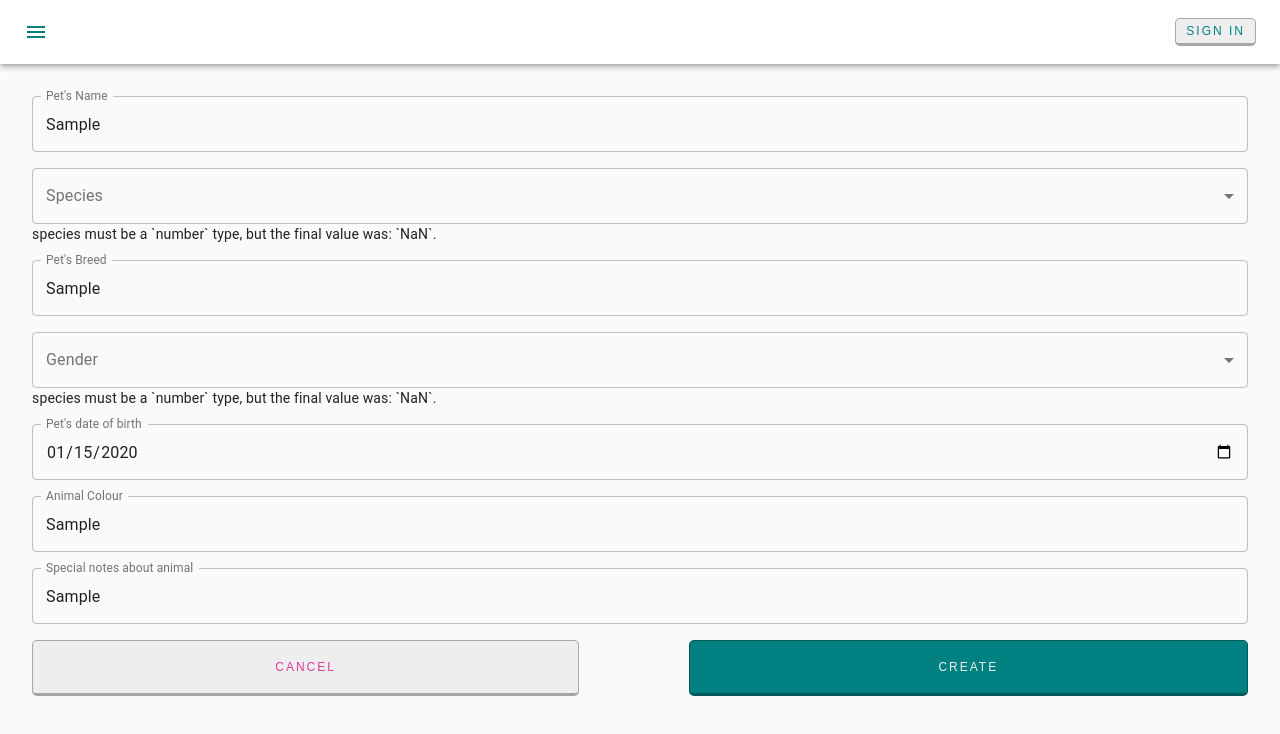
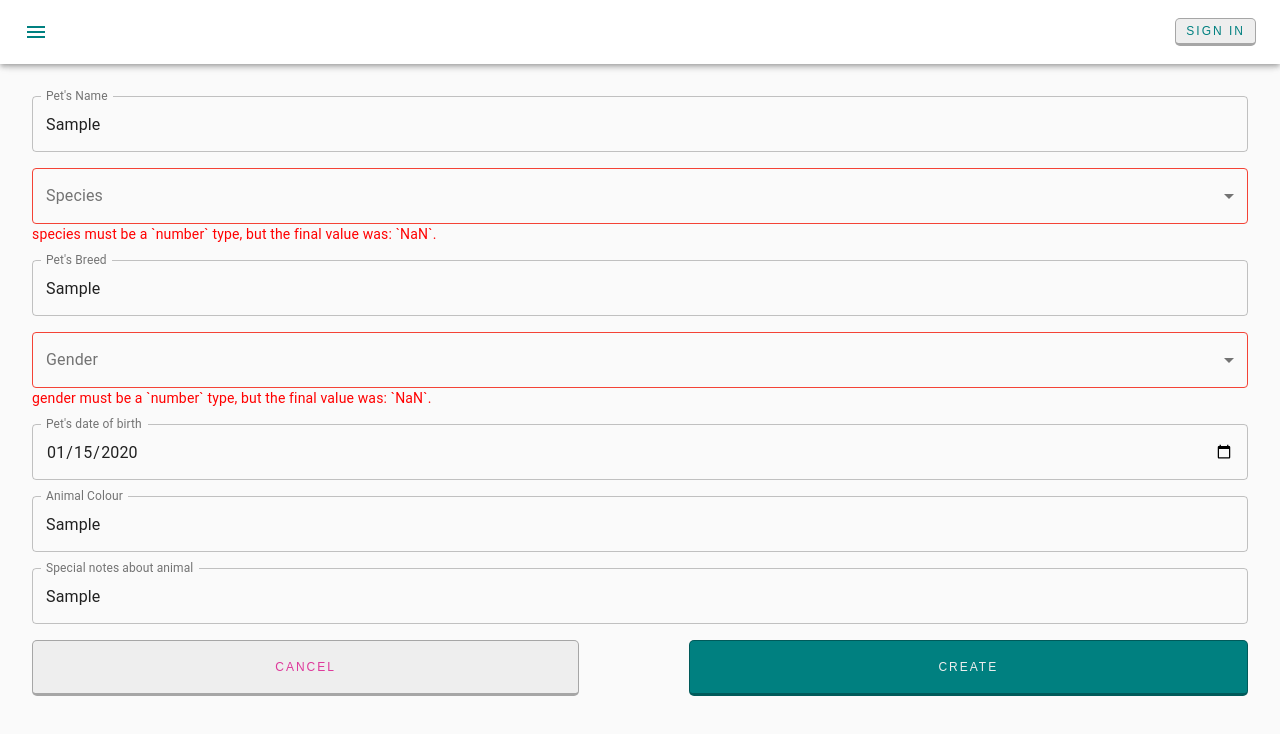
Before and after one commit to irynaborsuk/pet-documents, a React (Create React App) app: page /create-pet-form in a window 1280 px wide. Both pictures are taken after typing "Sample", "Sample", "2020-01-15", "Sample", "Sample" into the empty fields and a click on the button "CREATE". Shown: the top 734 px of the page. Built offline with nearby package versions, Linux system fonts and the light colour scheme.

Commit message:
add error style

```diff
--- a/src/containers/PetAccount/AddNewPet.tsx
+++ b/src/containers/PetAccount/AddNewPet.tsx
@@ -1,4 +1,4 @@
-import React from 'react';
+import React, { useState } from 'react';
 import { GENDER, getGenderLabel, getSpeciesLabel, InitialPetData, SPECIES } from '../../types';
 import { useFormik } from 'formik';
 import * as Yup from 'yup';
@@ -20,11 +20,15 @@ const useStyles = makeStyles((theme: Theme) =>
 			display: 'flex',
 			justifyContent: 'space-between'
 		},
+		errorMessage: {
+			color: 'red'
+		}
 	})
 )
 
 const AddNewPet = () => {
 	const classes = useStyles();
+
 	const initialValues: InitialPetData = {
 		name: '',
 		species: null,
@@ -73,9 +77,10 @@ const AddNewPet = () => {
 					onChange={formik.handleChange}
 					onBlur={formik.handleBlur}
 					value={formik.values.name}
+					error={!!(formik.touched.name && formik.errors.name)}
 				/>
 				{formik.touched.name && formik.errors.name ? (
-					<div>{formik.errors.name}</div>
+					<div className={classes.errorMessage}>{formik.errors.name}</div>
 				) : null}
 			</FormControl>
 
@@ -90,13 +95,13 @@ const AddNewPet = () => {
 						onChange={formik.handleChange}
 						onBlur={formik.handleBlur}
 						value={formik.values.species}
-
+						error={!!(formik.touched.species && formik.errors.species)}
 					>
 						<MenuItem value={SPECIES.CAT}>{<>{getSpeciesLabel[SPECIES.CAT]}</>}</MenuItem>
 						<MenuItem value={SPECIES.DOG}>{<>{getSpeciesLabel[SPECIES.DOG]}</>}</MenuItem>
 					</Select>
 				{formik.touched.species && formik.errors.species ? (
-					<div>{formik.errors.species}</div>
+					<div className={classes.errorMessage}>{formik.errors.species}</div>
 				) : null}
 			</FormControl>
 
@@ -110,9 +115,10 @@ const AddNewPet = () => {
 					onChange={formik.handleChange}
 					onBlur={formik.handleBlur}
 					value={formik.values.breed}
+					error={!!(formik.touched.breed && formik.errors.breed)}
 				/>
 				{formik.touched.breed && formik.errors.breed ? (
-					<div>{formik.errors.breed}</div>
+					<div className={classes.errorMessage}>{formik.errors.breed}</div>
 				) : null}
 			</FormControl>
 
@@ -126,14 +132,14 @@ const AddNewPet = () => {
 					label="Gender"
 					onChange={formik.handleChange}
 					onBlur={formik.handleBlur}
-					value={formik.values.species}
-
+					value={formik.values.gender}
+					error={!!(formik.touched.gender && formik.errors.gender)}
 				>
 					<MenuItem value={GENDER.MALE}>{<>{getGenderLabel[GENDER.MALE]}</>}</MenuItem>
 					<MenuItem value={GENDER.FEMALE}>{<>{getGenderLabel[GENDER.FEMALE]}</>}</MenuItem>
 				</Select>
-				{formik.touched.species && formik.errors.species ? (
-					<div>{formik.errors.species}</div>
+				{formik.touched.gender && formik.errors.gender ? (
+					<div className={classes.errorMessage}>{formik.errors.gender}</div>
 				) : null}
 			</FormControl>
 
@@ -150,9 +156,10 @@ const AddNewPet = () => {
 					onChange={formik.handleChange}
 					onBlur={formik.handleBlur}
 					value={formik.values.dateOfBirth}
+					error={!!(formik.touched.dateOfBirth && formik.errors.dateOfBirth)}
 				/>
 				{formik.touched.dateOfBirth && formik.errors.dateOfBirth ? (
-					<div>{formik.errors.dateOfBirth}</div>
+					<div className={classes.errorMessage}>{formik.errors.dateOfBirth}</div>
 				) : null}
 			</FormControl>
 
@@ -166,9 +173,10 @@ const AddNewPet = () => {
 					onChange={formik.handleChange}
 					onBlur={formik.handleBlur}
 					value={formik.values.colour}
+					error={!!(formik.touched.colour && formik.errors.colour)}
 				/>
 				{formik.touched.colour && formik.errors.colour ? (
-					<div>{formik.errors.colour}</div>
+					<div className={classes.errorMessage}>{formik.errors.colour}</div>
 				) : null}
 			</FormControl>
 
@@ -184,9 +192,10 @@ const AddNewPet = () => {
 					onChange={formik.handleChange}
 					onBlur={formik.handleBlur}
 					value={formik.values.notes}
+					error={!!(formik.touched.notes && formik.errors.notes)}
 				/>
 				{formik.touched.notes && formik.errors.notes ? (
-					<div>{formik.errors.notes}</div>
+					<div className={classes.errorMessage}>{formik.errors.notes}</div>
 				) : null}
 			</FormControl>
 
```
